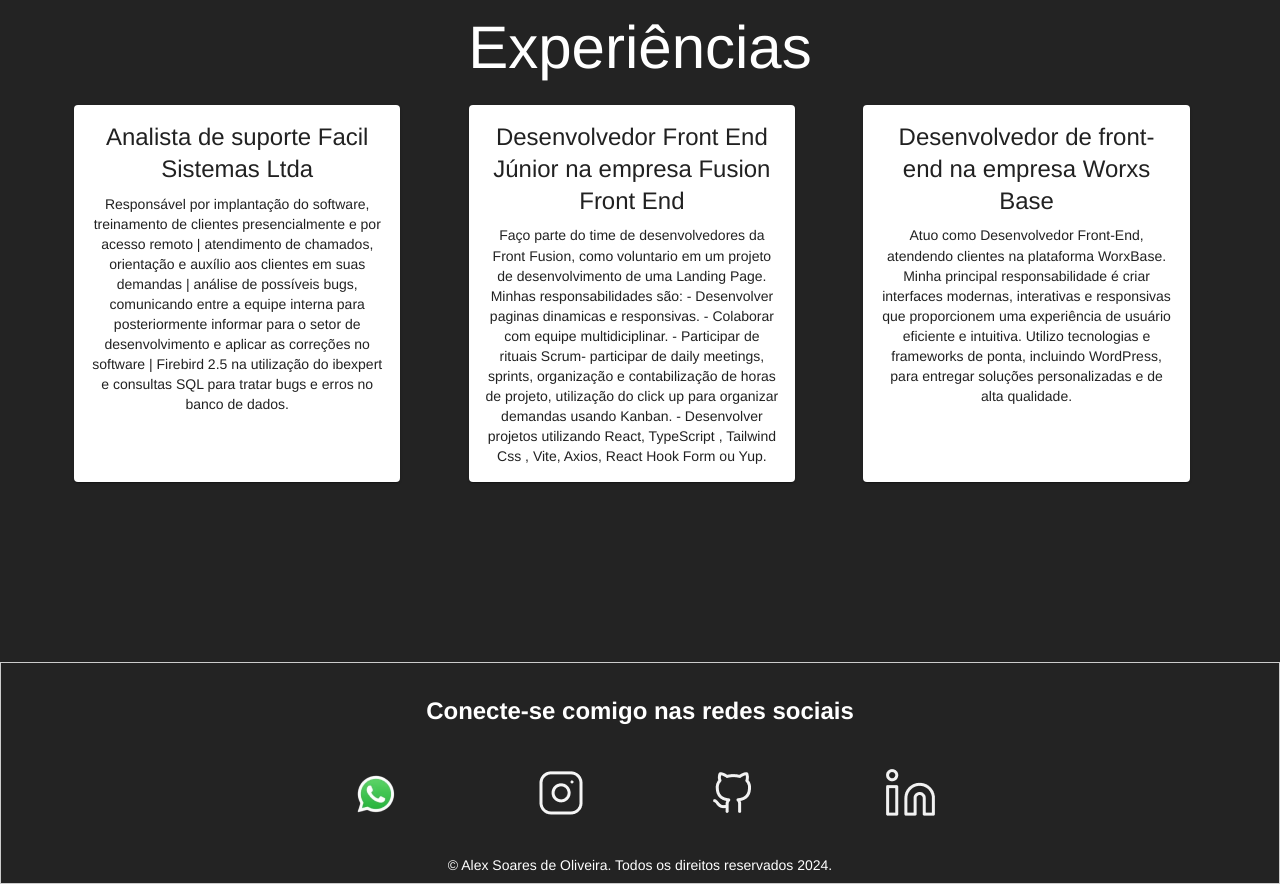
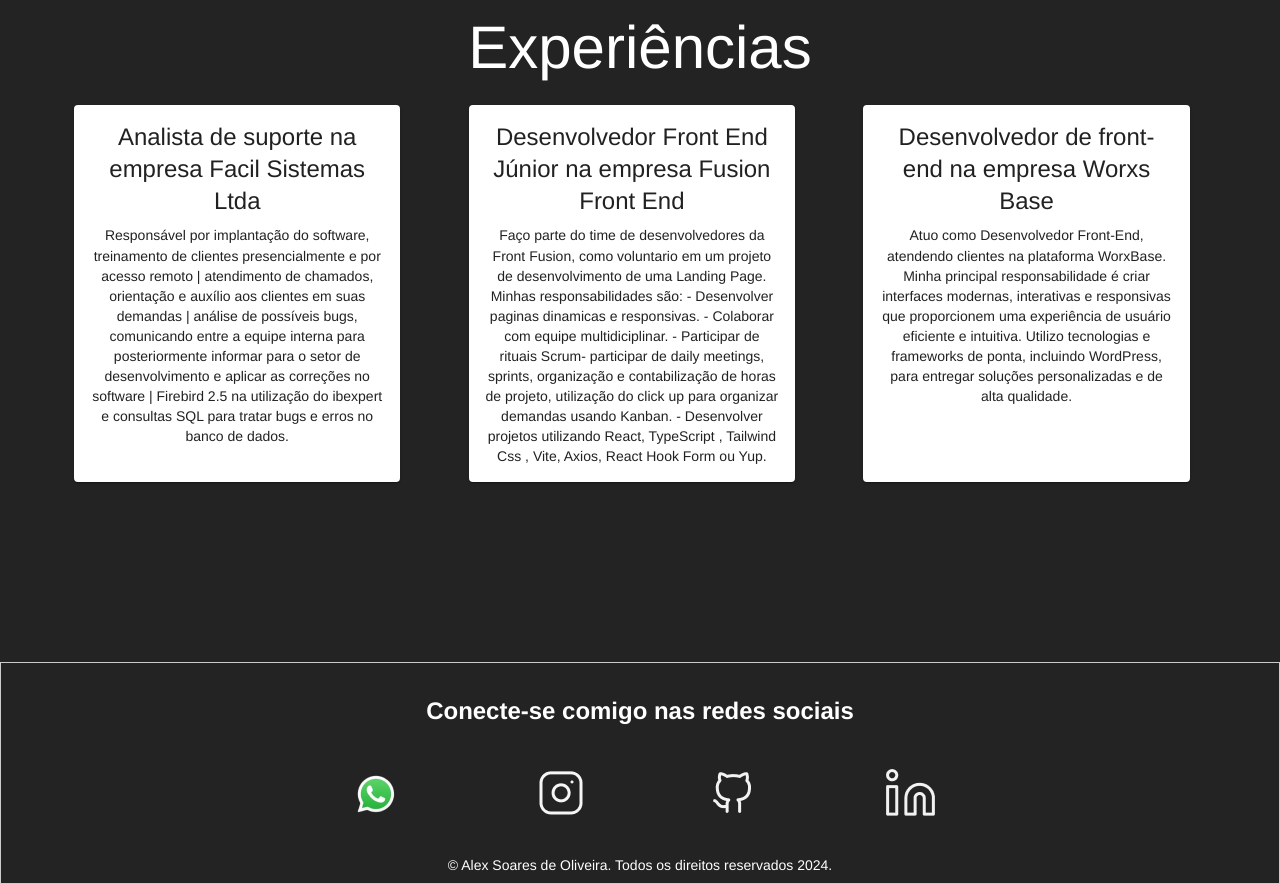
Before and after one commit to alex-soares141/Portifolio, a React (Vite) app: page / in a window 1280 px wide. Shown: the part 3800-4684 px from the top of the page. Built offline with nearby package versions, Linux system fonts and the light colour scheme.

Commit message:
Update Experiencia.tsx

```diff
--- a/src/components/Experiencias/Experiencia.tsx
+++ b/src/components/Experiencias/Experiencia.tsx
@@ -54,7 +54,7 @@
 
                 <CardContent>
                   <Typography gutterBottom variant="h5" component="div">
-                    Analista de suporte
+                    Analista de suporte na empresa
                     Facil Sistemas Ltda
                   </Typography>
                   <Typography variant="body2" color="text.primary">
```
